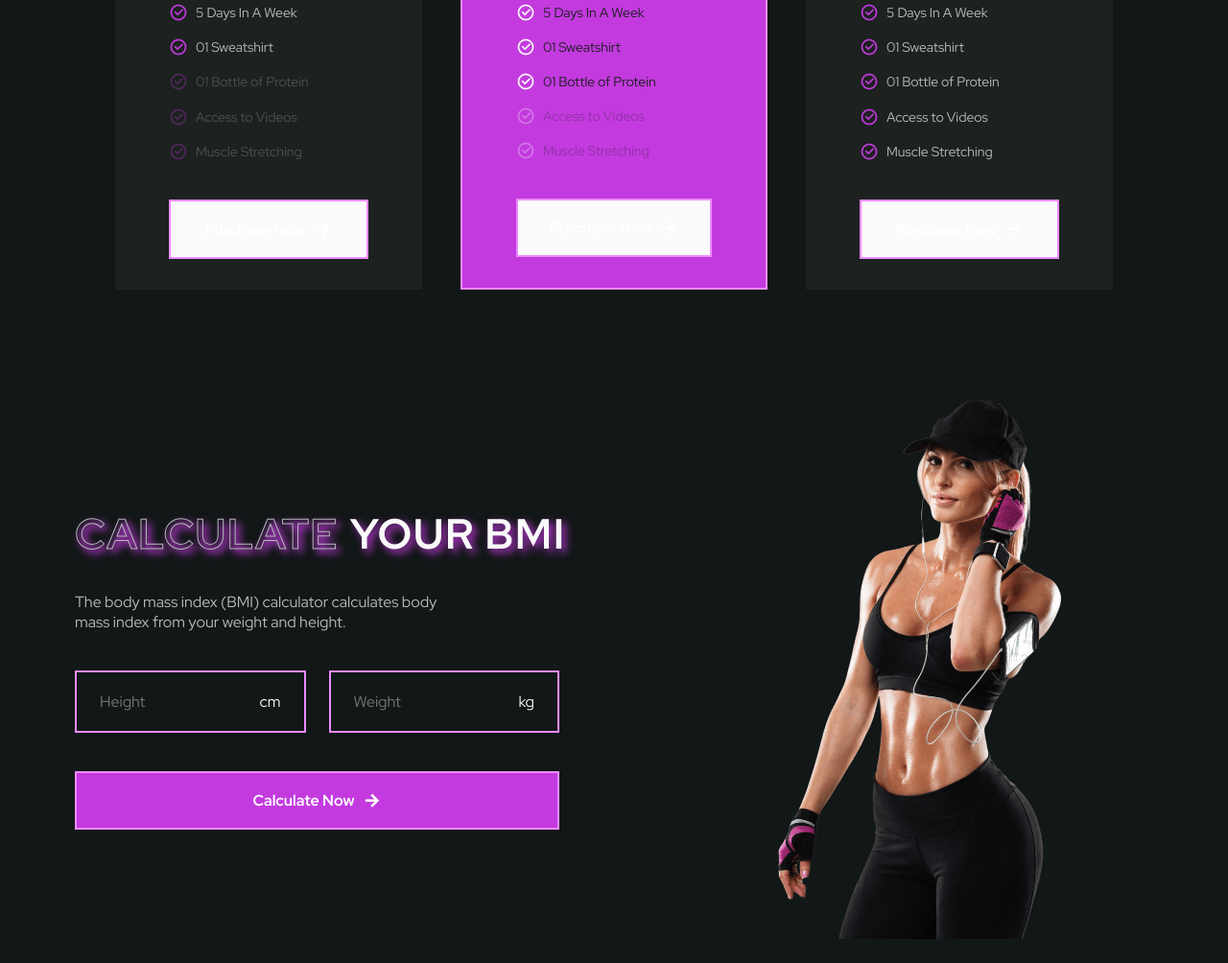
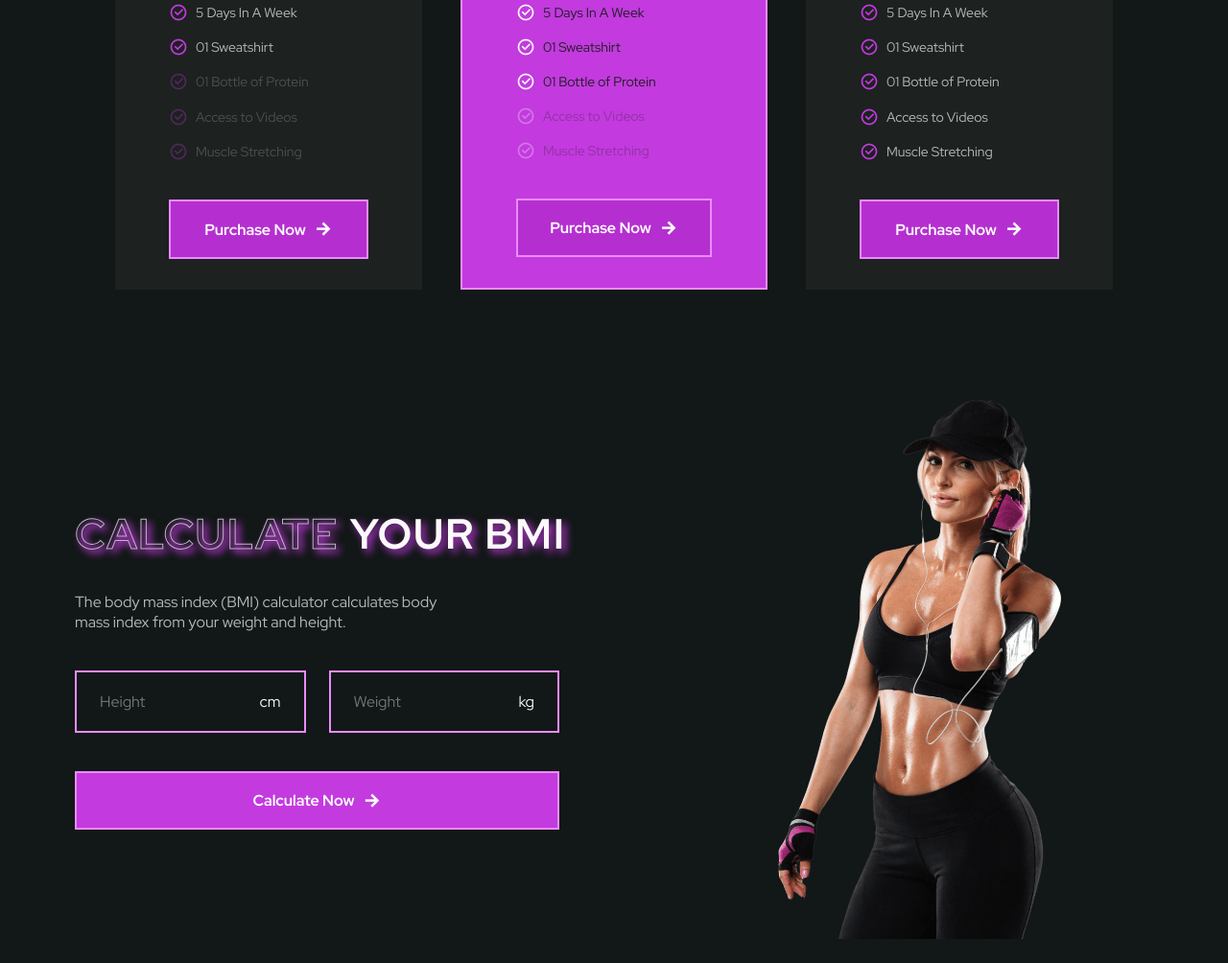
Before and after one commit to aslan-asilon3/FlexFlow_htmlcss, a plain HTML site: page index.html in a window 1280 px wide. Shown: the part 2864-3868 px from the top of the page at 96% size. Drawn offline with nearby package versions, Linux system fonts and the light colour scheme.

Commit message:
update readme file

```diff
--- a/index.html
+++ b/index.html
@@ -297,7 +297,7 @@
                             </li>
                         </ul>
 
-                        <a href="#" class="button button__flex pricing__button">
+                        <a href="#" class="button button__flex pricing__button" style="background-color:hsl(290, 63%, 50%);color:white;">
                             Purchase Now <i class="ri-arrow-right-line"></i>
                         </a>
                     </article>
@@ -330,7 +330,7 @@
                             </li>
                         </ul>
 
-                        <a href="#" class="button button__flex pricing__button">
+                        <a href="#" class="button button__flex pricing__button" style="background-color:hsl(290, 63%, 50%);color:white;">
                             Purchase Now <i class="ri-arrow-right-line"></i>
                         </a>
                     </article>
@@ -363,7 +363,7 @@
                             </li>
                         </ul>
 
-                        <a href="#" class="button button__flex pricing__button">
+                        <a href="#" class="button button__flex pricing__button" style="background-color:hsl(290, 63%, 50%);color:white;">
                             Purchase Now <i class="ri-arrow-right-line"></i>
                         </a>
                     </article>
```
Also changed, not shown: assets/css/styles.css (+48 -96 lines), assets/img/ss/best-reason.png (added), assets/img/ss/landing.png (added), assets/img/ss/our-program.png (added), assets/img/ss/pricing.png (added), 1 other file.
